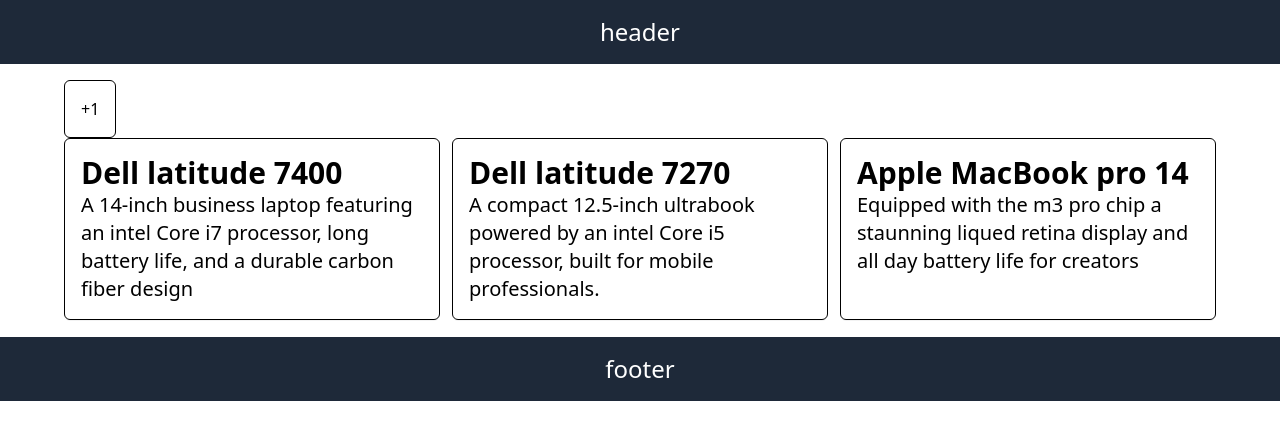
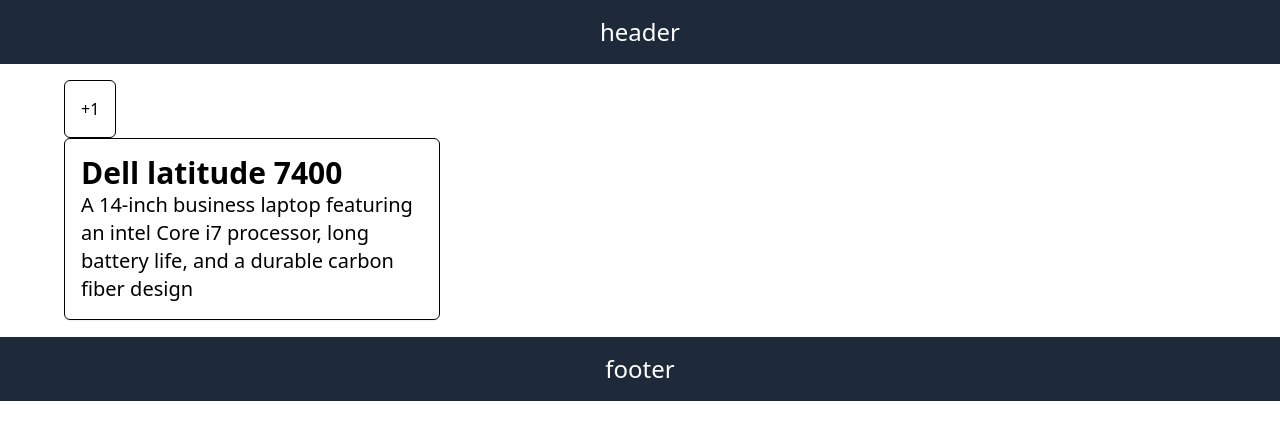
Before and after one commit to mohammadmohammadi785-crypto/New_Next_app_in_august_13_2026, a Next.js app: page /product in a window 1280 px wide. Shown: the top 440 px of the page. Built offline with nearby package versions, Linux system fonts and the light colour scheme.

Commit message:
Changes added

```diff
--- a/src/app/(root)/product/page.tsx
+++ b/src/app/(root)/product/page.tsx
@@ -1,19 +1,9 @@
-import React, { useState } from "react";
-import { listPriducts } from "@/db/product";
-import { singleProduct } from "@/types/product.type";
-import ProductCard from "@/components/Product-Card";
-import Counter from "@/components/Counter";
+import List_Prosucts from "@/components/List_Prosucts";
 
 export default function page() {
-  const [value, setValue] = useState(1);
   return (
     <div className="w-full max-w-6xl mx-auto my-4">
-      <Counter setValue={setValue} />
-      <div className="grid md:grid-cols-3 gap-3 grid-cols-1">
-        {listPriducts.map((pro: singleProduct) => {
-          return <ProductCard key={pro.id} product={pro} />;
-        })}
-      </div>
+      <List_Prosucts />
     </div>
   );
 }
--- /dev/null
+++ b/src/components/List_Prosucts.tsx
@@ -0,0 +1,20 @@
+import React, { useState } from "react";
+import { listProducts } from "@/db/product";
+import { singleProduct } from "@/types/product.type";
+import ProductCard from "./Product-Card";
+import Counter from "./Counter";
+function List_Prosucts() {
+  const [value, setValue] = useState(1);
+  return (
+    <div>
+      <Counter setValue={setValue} />
+      <div className="grid md:grid-cols-3 gap-3 grid-cols-1">
+        {listProducts.slice(0, value).map((pro: singleProduct) => {
+          return <ProductCard key={pro.id} product={pro} />;
+        })}
+      </div>
+    </div>
+  );
+}
+
+export default List_Prosucts;
--- a/src/db/product.ts
+++ b/src/db/product.ts
@@ -1,6 +1,6 @@
 import { Product } from "@/types/product.type";
 
-export const listPriducts: Product = [
+export const listProducts: Product = [
   {
     id: 1,
     name: "Dell latitude 7400",
```
